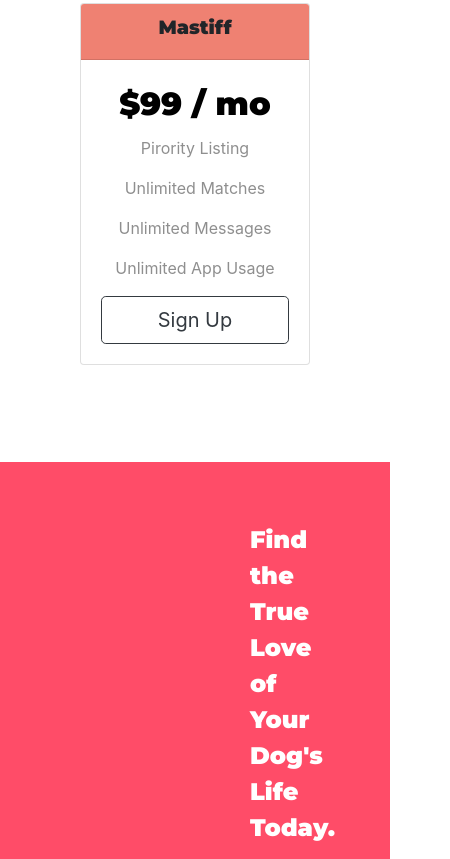
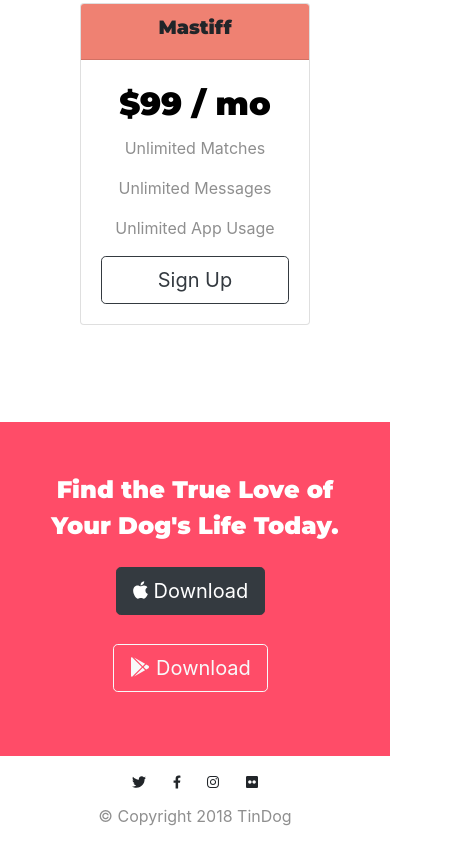
Before and after one commit to AdamHuynh/Tindog, a plain HTML site: page index.html in a window 390 px wide. Shown: the part 3275-4134 px from the top of the page, 450 px wide, since content can reach past the window. Drawn offline with nearby package versions, Linux system fonts and the light colour scheme.

Commit message:
Second Commit

```diff
--- a/css/styles.css
+++ b/css/styles.css
@@ -175,11 +175,16 @@ p {
         transform: rotate(0);
         position: static;
     }
+    #cta{
+        background-color: #ff4c68;
+        text-align: center;
+        padding: 50px;
+    }
     .cta-h3{
         color: white;
         font-family: "Montserrat", sans-serif;
         font-size: 1.5rem;
         line-height: 1.5;
-        padding: 10px 200px 10px;
+        padding: 0;
+    }
 }
-}
--- a/index.html
+++ b/index.html
@@ -184,7 +184,6 @@
           </div>
           <div class="card-body">
             <h2 class="h2-pricing">$99 / mo</h2>
-            <p>Pirority Listing</p>
             <p>Unlimited Matches</p>
             <p>Unlimited Messages</p>
             <p>Unlimited App Usage</p>
```
